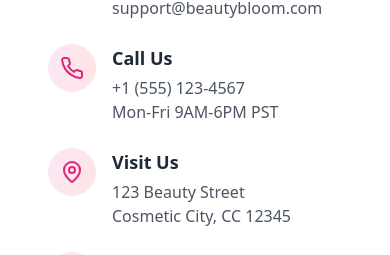
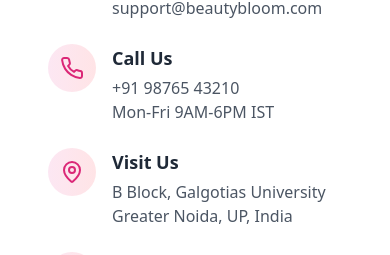
Before and after one commit to Aryanonghub/pretty-face-finds-store, a React (Vite) app: page /contact in a window 390 px wide. Shown: the part 668-923 px from the top of the page. Built offline with nearby package versions, Linux system fonts and the light colour scheme.

Commit message:
Update contact info
Update contact information with new address and phone number, and add information about deploying the site with Netlify.

```diff
--- a/src/components/Footer.tsx
+++ b/src/components/Footer.tsx
@@ -71,11 +71,11 @@ const Footer = () => {
               </li>
               <li className="flex items-center space-x-2 text-gray-600">
                 <Phone className="w-4 h-4 text-pink-500" />
-                <span>+1 (555) 123-4567</span>
+                <span>+91 98765 43210</span>
               </li>
               <li className="flex items-center space-x-2 text-gray-600">
                 <MapPin className="w-4 h-4 text-pink-500" />
-                <span>123 Beauty St, Cosmetic City</span>
+                <span>B Block, Galgotias University</span>
               </li>
             </ul>
           </div>
--- a/src/pages/Contact.tsx
+++ b/src/pages/Contact.tsx
@@ -75,8 +75,8 @@ const Contact = () => {
                   </div>
                   <div>
                     <h3 className="text-lg font-semibold text-gray-800 mb-1">Call Us</h3>
-                    <p className="text-gray-600">+1 (555) 123-4567</p>
-                    <p className="text-gray-600">Mon-Fri 9AM-6PM PST</p>
+                    <p className="text-gray-600">+91 98765 43210</p>
+                    <p className="text-gray-600">Mon-Fri 9AM-6PM IST</p>
                   </div>
                 </div>
 
@@ -86,8 +86,8 @@ const Contact = () => {
                   </div>
                   <div>
                     <h3 className="text-lg font-semibold text-gray-800 mb-1">Visit Us</h3>
-                    <p className="text-gray-600">123 Beauty Street</p>
-                    <p className="text-gray-600">Cosmetic City, CC 12345</p>
+                    <p className="text-gray-600">B Block, Galgotias University</p>
+                    <p className="text-gray-600">Greater Noida, UP, India</p>
                   </div>
                 </div>
 
@@ -227,7 +227,7 @@ const Contact = () => {
             <div className="text-center">
               <MapPin className="w-12 h-12 text-gray-500 mx-auto mb-4" />
               <p className="text-gray-600">Interactive map coming soon</p>
-              <p className="text-sm text-gray-500 mt-2">123 Beauty Street, Cosmetic City, CC 12345</p>
+              <p className="text-sm text-gray-500 mt-2">B Block, Galgotias University, Greater Noida, UP, India</p>
             </div>
           </div>
         </div>
```
